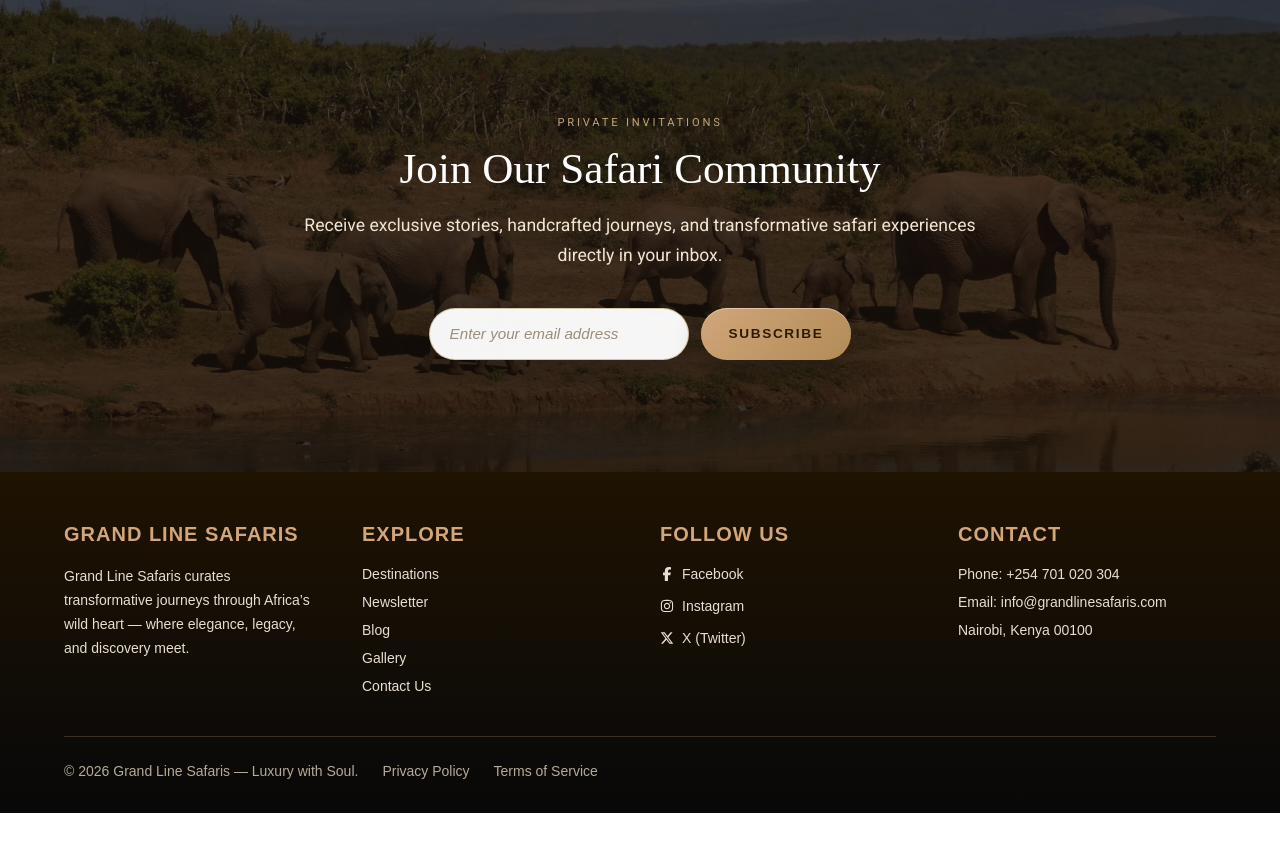
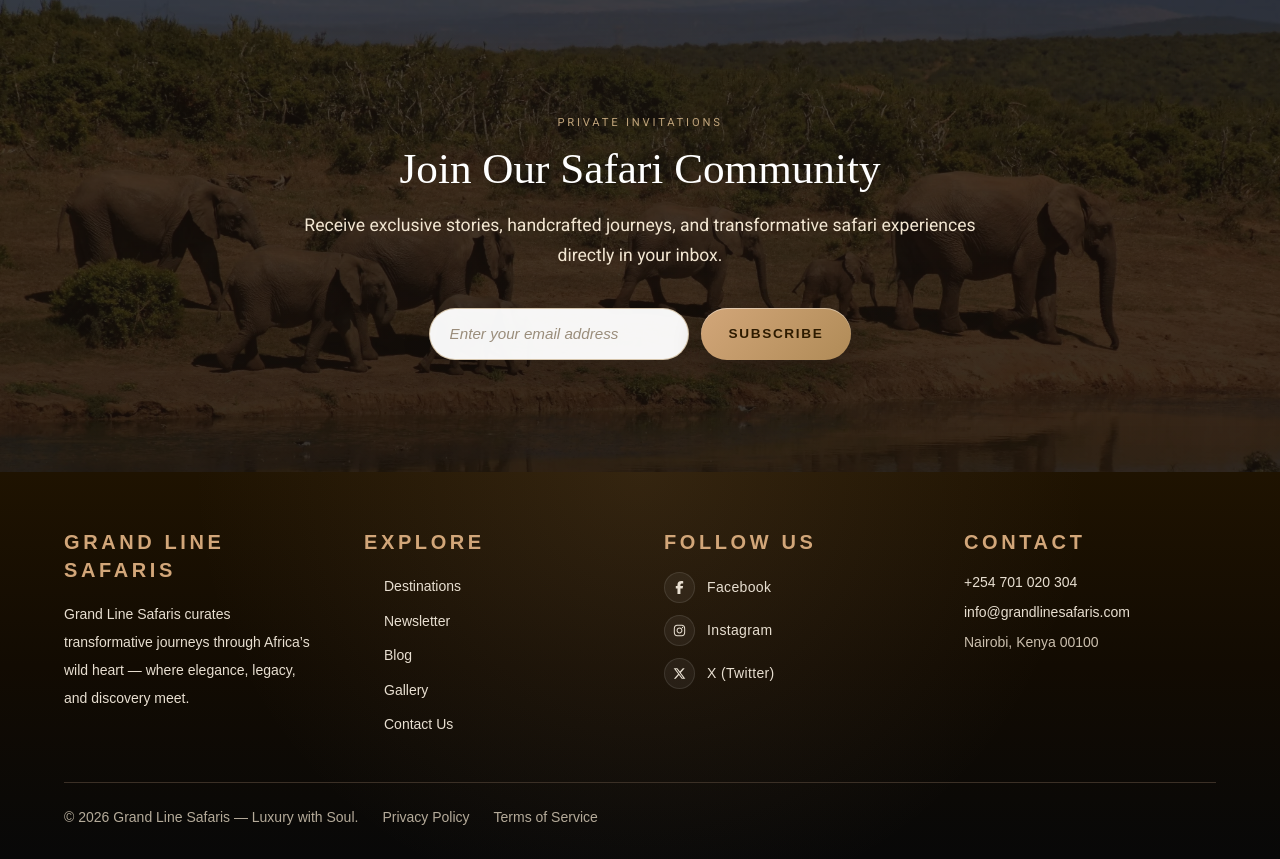
Before and after one commit to DavidParsley/Operation-Serengeti, a React (Vite) app in the folder frontend/: page / in a window 1280 px wide. Shown: the part 5978-6837 px from the top of the page. Before the commit the page ends 6791 px from the top, so only its background shows below. Built offline with nearby package versions, Linux system fonts and the light colour scheme; a web font is replaced by a local one.

Commit message:
Restyles Footer

```diff
--- a/frontend/src/components/Footer/Footer.jsx
+++ b/frontend/src/components/Footer/Footer.jsx
@@ -3,33 +3,39 @@ import { FaFacebookF, FaInstagram, FaXTwitter } from "react-icons/fa6";
 
 export default function Footer() {
   return (
-    <footer className="bg-gradient-to-b from-[#1f1301] to-[#080808] text-[#f9f5ef] font-serif pt-12 pb-8 px-6 md:px-16 font-[Playfair Display]">
-      <div className="max-w-screen-xl mx-auto grid grid-cols-1 md:grid-cols-4 gap-10 text-sm">
+    <footer className="relative bg-gradient-to-b from-[#1f1301] via-[#120b02] to-[#080808] text-[#f9f5ef] font-[Playfair Display] pt-14 pb-8 px-6 md:px-16 overflow-hidden">
+      {/* Subtle glow */}
+      <div className="absolute inset-0 bg-[radial-gradient(circle_at_top,rgba(210,166,121,0.12),transparent_60%)] pointer-events-none" />
+
+      <div className="relative max-w-screen-xl mx-auto grid grid-cols-1 md:grid-cols-4 gap-12 text-sm">
         {/* Column 1 - About */}
-        <div>
-          <h2 className="text-xl font-bold mb-4 tracking-wider uppercase text-[#d2a679]">
+        <div className="space-y-4">
+          <h2 className="text-xl font-semibold tracking-[0.18em] uppercase text-[#d2a679]">
             Grand Line Safaris
           </h2>
-          <p className="leading-6 text-[#e8dfd1] font-sans font-light">
+          <p className="leading-7 text-[#e8dfd1] font-sans font-light">
             Grand Line Safaris curates transformative journeys through Africa’s
             wild heart — where elegance, legacy, and discovery meet.
           </p>
         </div>
 
         {/* Column 2 - Explore */}
-        <div>
-          <h2 className="text-xl font-bold mb-4 tracking-wider uppercase text-[#d2a679]">
+        <div className="space-y-4">
+          <h2 className="text-xl font-semibold tracking-[0.18em] uppercase text-[#d2a679]">
             Explore
           </h2>
-          <ul className="space-y-2 text-[#e8dfd1]">
+          <ul className="space-y-2.5 text-[#e8dfd1]">
             {["Destinations", "Newsletter", "Blog", "Gallery", "Contact Us"].map(
               (item) => (
                 <li key={item}>
                   <a
                     href="#"
-                    className="hover:text-[#d2a679] hover:underline underline-offset-4 transition-all"
+                    className="group inline-flex items-center gap-2 hover:text-[#d2a679] transition-colors"
                   >
-                    {item}
+                    <span className="h-[1px] w-3 bg-[#d2a679]/40 scale-x-0 group-hover:scale-x-100 origin-left transition-transform duration-300" />
+                    <span className="group-hover:tracking-wide transition-all duration-300">
+                      {item}
+                    </span>
                   </a>
                 </li>
               )
@@ -38,8 +44,8 @@ export default function Footer() {
         </div>
 
         {/* Column 3 - Social Media */}
-        <div>
-          <h2 className="text-xl font-bold mb-4 tracking-wider uppercase text-[#d2a679]">
+        <div className="space-y-4">
+          <h2 className="text-xl font-semibold tracking-[0.18em] uppercase text-[#d2a679]">
             Follow Us
           </h2>
           <ul className="space-y-3 text-[#e8dfd1]">
@@ -49,9 +55,12 @@ export default function Footer() {
                 target="_blank"
                 rel="noopener noreferrer"
                 aria-label="Grand Line Safaris on Facebook"
-                className="flex items-center gap-2 hover:text-[#d2a679] transition-all"
+                className="group flex items-center gap-3 hover:text-[#d2a679] transition-colors"
               >
-                <FaFacebookF /> <span>Facebook</span>
+                <span className="p-2 rounded-full bg-white/5 border border-white/10 group-hover:border-[#d2a679]/40 group-hover:bg-[#d2a679]/10 transition">
+                  <FaFacebookF size={13} />
+                </span>
+                <span className="tracking-wide">Facebook</span>
               </a>
             </li>
             <li>
@@ -60,9 +69,12 @@ export default function Footer() {
                 target="_blank"
                 rel="noopener noreferrer"
                 aria-label="Grand Line Safaris on Instagram"
-                className="flex items-center gap-2 hover:text-[#d2a679] transition-all"
+                className="group flex items-center gap-3 hover:text-[#d2a679] transition-colors"
               >
-                <FaInstagram /> <span>Instagram</span>
+                <span className="p-2 rounded-full bg-white/5 border border-white/10 group-hover:border-[#d2a679]/40 group-hover:bg-[#d2a679]/10 transition">
+                  <FaInstagram size={13} />
+                </span>
+                <span className="tracking-wide">Instagram</span>
               </a>
             </li>
             <li>
@@ -71,44 +83,47 @@ export default function Footer() {
                 target="_blank"
                 rel="noopener noreferrer"
                 aria-label="Grand Line Safaris on X"
-                className="flex items-center gap-2 hover:text-[#d2a679] transition-all"
+                className="group flex items-center gap-3 hover:text-[#d2a679] transition-colors"
               >
-                <FaXTwitter /> <span>X (Twitter)</span>
+                <span className="p-2 rounded-full bg-white/5 border border-white/10 group-hover:border-[#d2a679]/40 group-hover:bg-[#d2a679]/10 transition">
+                  <FaXTwitter size={13} />
+                </span>
+                <span className="tracking-wide">X (Twitter)</span>
               </a>
             </li>
           </ul>
         </div>
 
         {/* Column 4 - Contact */}
-        <div>
-          <h2 className="text-xl font-bold mb-4 tracking-wider uppercase text-[#d2a679]">
+        <div className="space-y-4">
+          <h2 className="text-xl font-semibold tracking-[0.18em] uppercase text-[#d2a679]">
             Contact
           </h2>
-          <ul className="space-y-2 text-[#e8dfd1] font-sans">
+          <ul className="space-y-2.5 text-[#e8dfd1] font-sans">
             <li>
               <a
                 href="tel:+254701020304"
-                className="hover:text-[#d2a679] transition"
+                className="hover:text-[#d2a679] transition-colors"
               >
-                Phone: +254 701 020 304
+                +254 701 020 304
               </a>
             </li>
             <li>
               <a
                 href="mailto:info@grandlinesafaris.com"
-                className="hover:text-[#d2a679] transition"
+                className="hover:text-[#d2a679] transition-colors"
               >
-                Email: info@grandlinesafaris.com
+                info@grandlinesafaris.com
               </a>
             </li>
-            <li>Nairobi, Kenya 00100</li>
+            <li className="text-[#cbbfae]">Nairobi, Kenya 00100</li>
           </ul>
         </div>
       </div>
 
       {/* Bottom Bar */}
-      <div className="border-t border-[#3b3026] mt-10 pt-6 text-sm text-[#b5ab9a] flex flex-col md:flex-row justify-between items-center">
-        <div className="flex flex-col md:flex-row md:items-center space-y-2 md:space-y-0 md:space-x-6 text-center md:text-left">
+      <div className="relative border-t border-[#3b3026] mt-12 pt-6 text-sm text-[#b5ab9a] flex flex-col md:flex-row justify-between items-center gap-3">
+        <div className="flex flex-col md:flex-row md:items-center gap-2 md:gap-6 text-center md:text-left">
           <span>
             © {new Date().getFullYear()} Grand Line Safaris — Luxury with Soul.
           </span>
@@ -120,12 +135,12 @@ export default function Footer() {
           </a>
         </div>
 
-        <div className="mt-2 md:mt-0">
+        <div>
           <a
             href="https://davidparsley.dev"
             target="_blank"
             rel="noopener noreferrer"
-            className="hover:text-[#d2a679] transition"
+            className="text-[#8f8574] hover:text-[#d2a679] transition tracking-wide"
           >
             {/* Designed & Developed by David Parsley */}
           </a>
```
